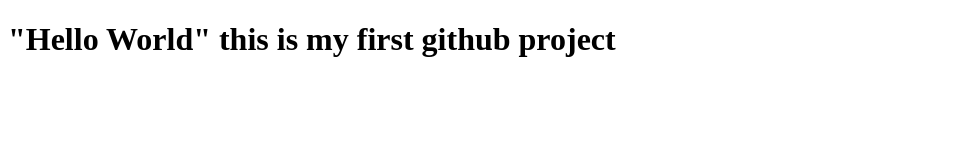
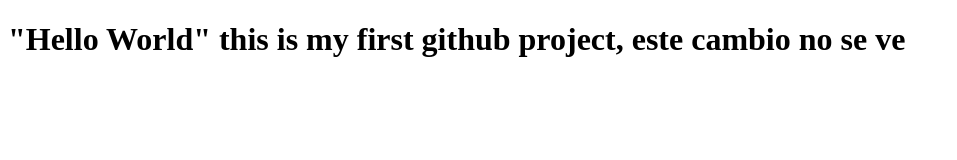
Before and after one commit to WilsonAR1212/proyectomakap, a plain HTML site: page index.html in a window 1280 px wide. Shown: the whole page, without its empty margins (0-957 px from the left). Drawn offline with Linux system fonts and the light colour scheme.

Commit message:
actualización

```diff
--- a/index.html
+++ b/index.html
@@ -4,7 +4,7 @@
         <script src="/script.js"></script>
     </head>
     <body>
-        <h1>"Hello World" this is my first github project</h1>
+        <h1>"Hello World" this is my first github project, este cambio no se ve</h1>
 
     </body>
 </html>
```
